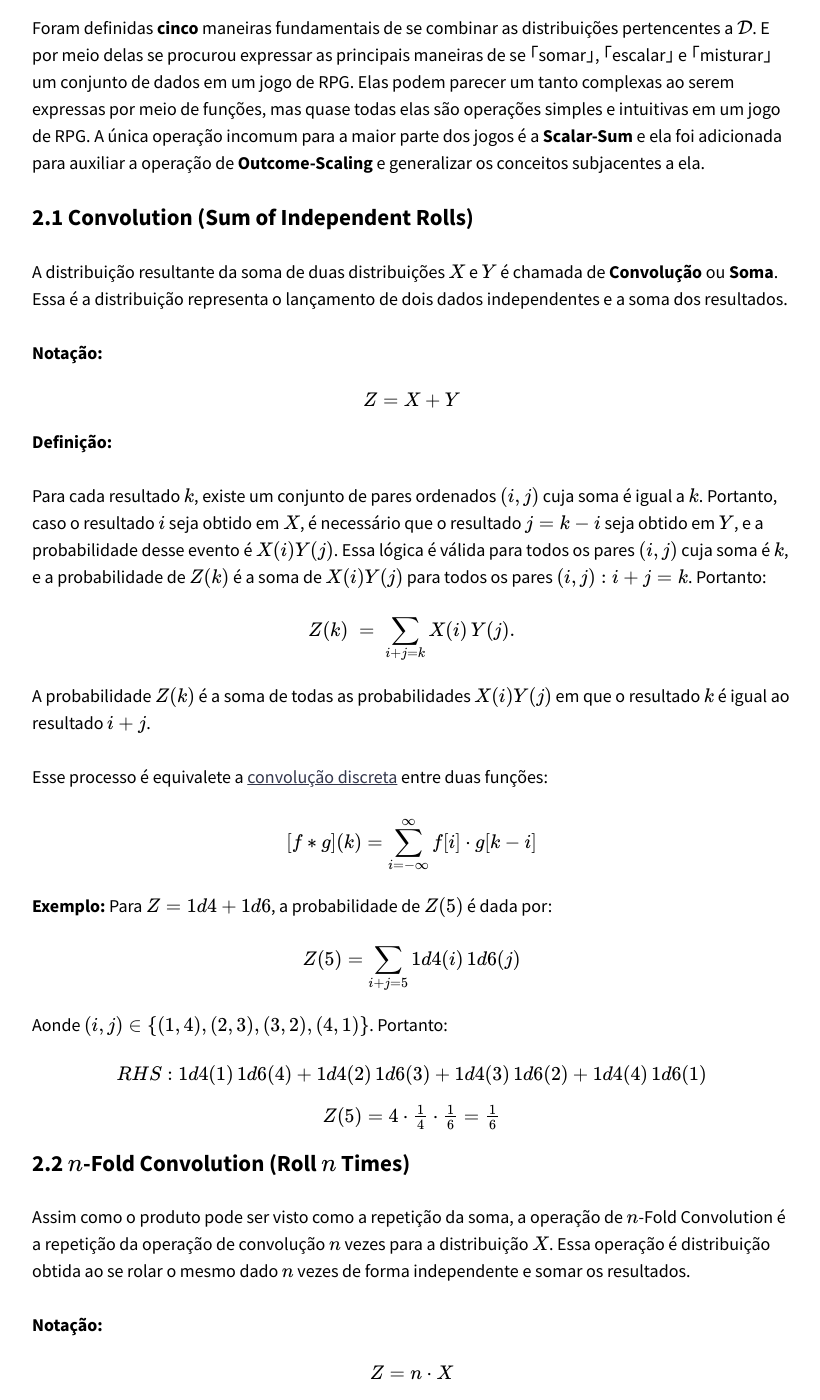
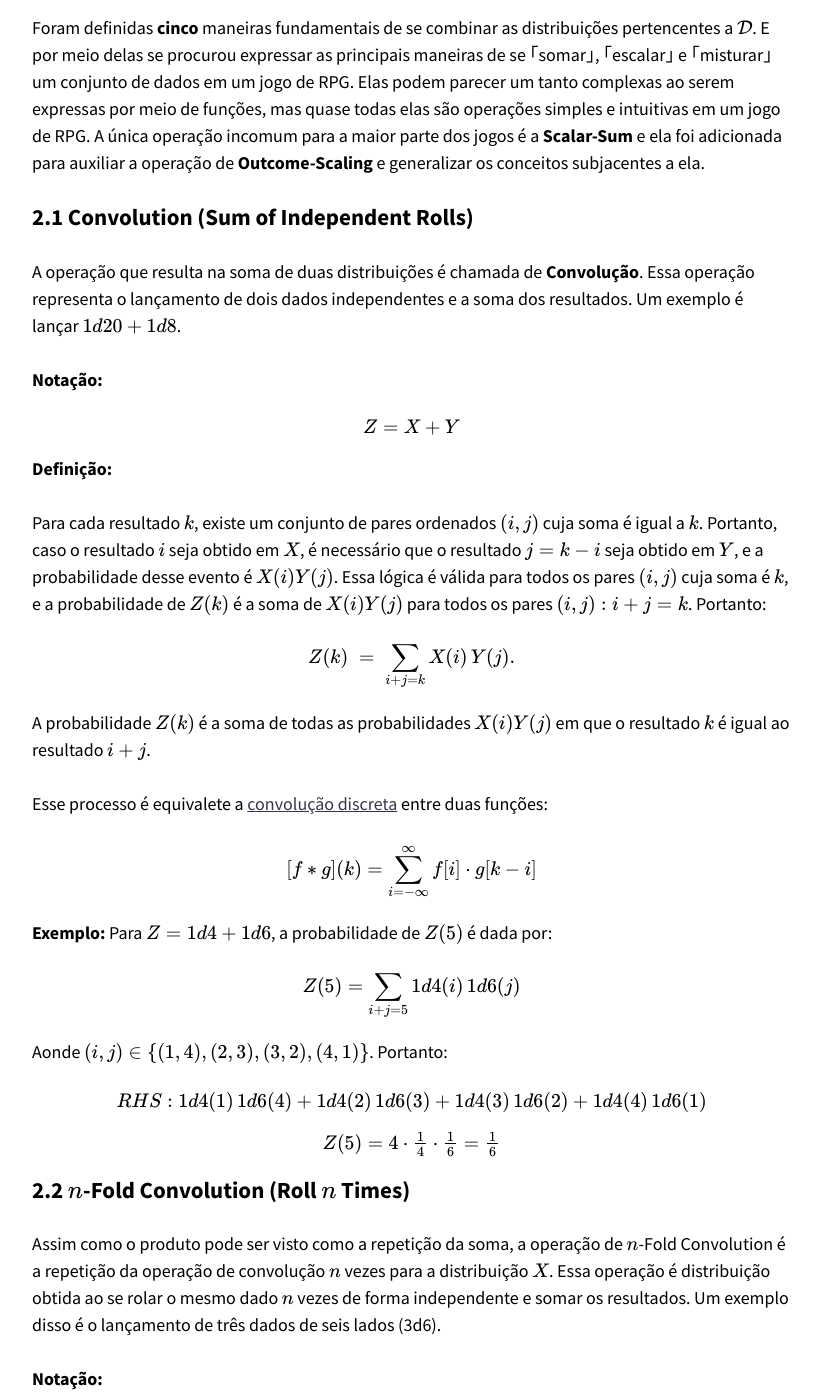
Before and after one commit to CaioMizerkowski/CaioMizerkowski.github.io, a Jekyll site: the page built from rand/dice.md, in a window 1280 px wide and 1400 px high, scrolled down 3649 px. Shown: the whole window, without its empty margins (343-1163 px from the left). Built offline with Jekyll 4.4.1, drawn with Linux system fonts in a browser that asks for light colours; nearby versions of some CDN libraries; formulas are drawn with MathJax 3.

Commit message:
tradução 2.1 e 2.2

```diff
--- a/rand/dice.md
+++ b/rand/dice.md
@@ -120,7 +120,7 @@ Foram definidas **cinco** maneiras fundamentais de se combinar as distribuiçõe
 
 ### 2.1 Convolution (Sum of Independent Rolls)
 
-A distribuição resultante da soma de duas distribuições $$X$$ e $$Y$$ é chamada de **Convolução** ou **Soma**. Essa é a distribuição representa o lançamento de dois dados independentes e a soma dos resultados.
+A operação que resulta na soma de duas distribuições é chamada de **Convolução**. Essa operação representa o lançamento de dois dados independentes e a soma dos resultados. Um exemplo é lançar $$1d20+1d8$$.
 
 **Notação:**
 
@@ -166,7 +166,7 @@ $$
 
 ### 2.2 $$n$$-Fold Convolution (Roll $$n$$ Times)
 
-Assim como o produto pode ser visto como a repetição da soma, a operação de $$n$$-Fold Convolution é a repetição da operação de convolução $$n$$ vezes para a distribuição $$X$$. Essa operação é distribuição obtida ao se rolar o mesmo dado $$n$$ vezes de forma independente e somar os resultados.
+Assim como o produto pode ser visto como a repetição da soma, a operação de $$n$$-Fold Convolution é a repetição da operação de convolução $$n$$ vezes para a distribuição $$X$$. Essa operação é distribuição obtida ao se rolar o mesmo dado $$n$$ vezes de forma independente e somar os resultados. Um exemplo disso é o lançamento de três dados de seis lados (3d6).
 
 **Notação:**
 
```
